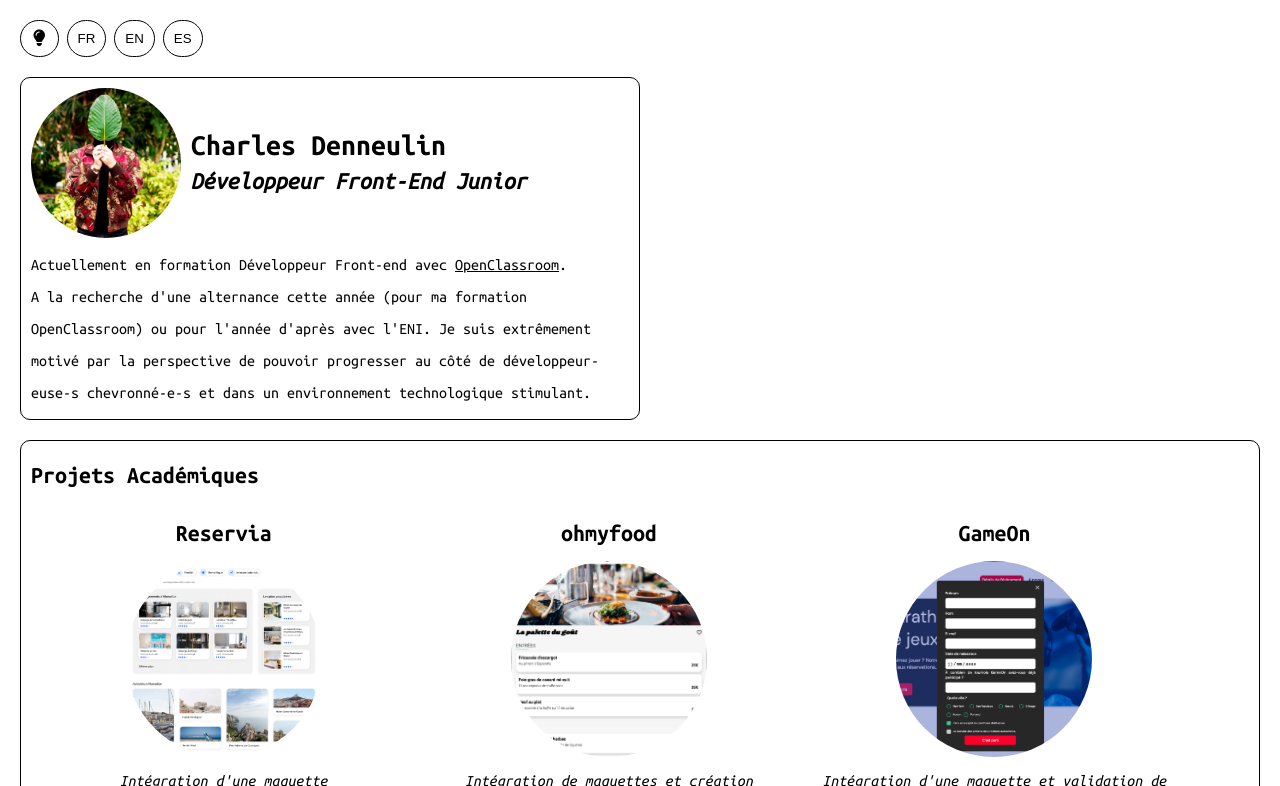
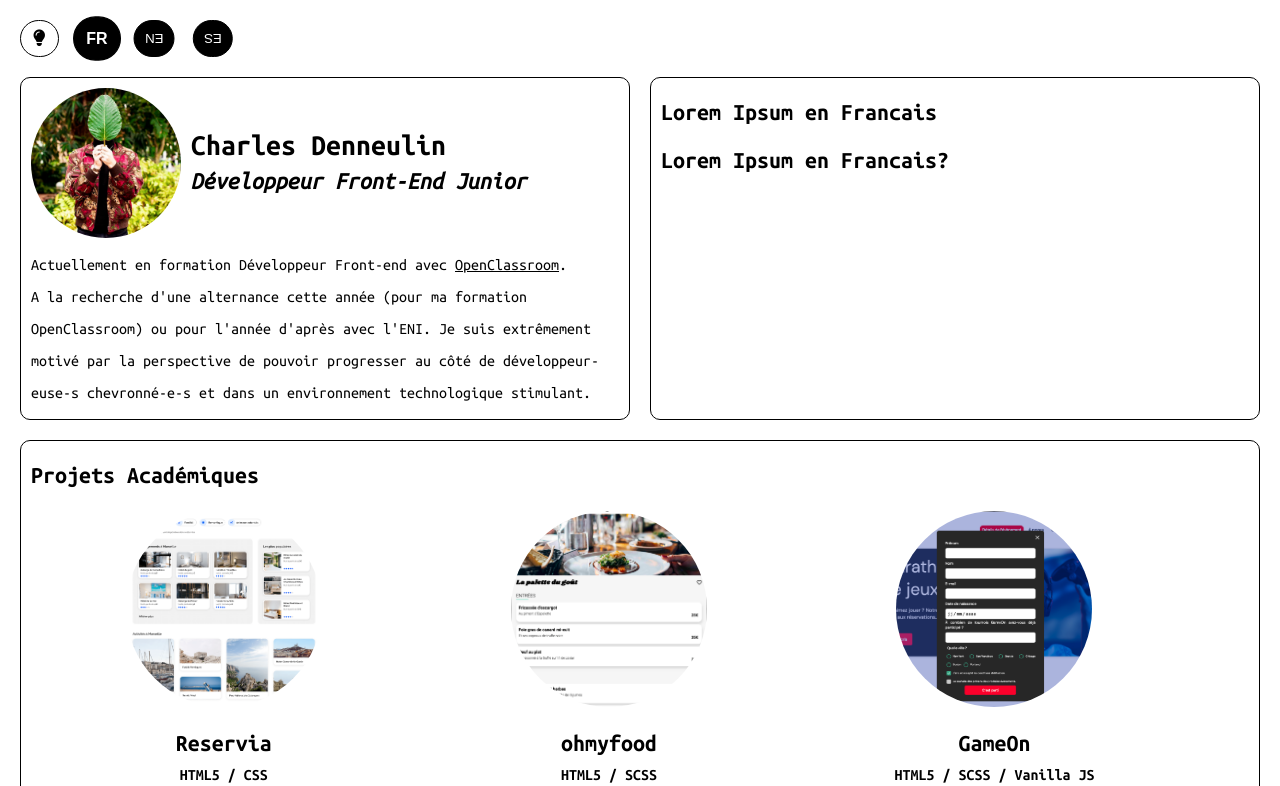
Before and after one commit to Alphasud/mywebsite, a website with bundled scripts: page index.html in a window 1280 px wide. Both pictures are taken after a click on the button "FR". Shown: the top 786 px of the page. Built offline with nearby package versions, Linux system fonts and the light colour scheme.

Commit message:
added occupation area

```diff
--- a/index.html
+++ b/index.html
@@ -30,7 +30,10 @@
         </button>
       </header>
       <main class="main">
-        <section class="presentation"></section>
+        <div class="top">
+          <section class="presentation"></section>
+          <section class="occupation"></section>
+        </div>
         <section class="projects">
           <h1>Projets Académiques</h1>
           <div class="projects__elements"></div>
--- /dev/null
+++ b/js/components/occupationCard.js
@@ -0,0 +1,17 @@
+class OccupationCard {
+  constructor() {
+    this.createOccupationCard = function (data) {
+      const dataDisplayed = data.map((element) => {
+        return `
+        <div class='occupation__top'>
+            <h1>${element.text}</h1>
+            <h2>${element.text}?</h2>
+        </div>
+            `;
+      });
+      return dataDisplayed;
+    };
+  }
+}
+
+export { OccupationCard as default };
--- a/js/components/projectCard.js
+++ b/js/components/projectCard.js
@@ -4,14 +4,14 @@ class ProjectCard {
       const dataDisplayed = data.map((element) => {
         return `
         <article class='projects__elements__item'>
-            <h2>${element.title}</h2>
             <div class='projects__elements__item__image'>
             <img src='${element.photo}' alt='${element.title}'>
             </div>
+            <h2 class='projects__elements__item__title'>${element.title}</h2>
+            <p class='projects__elements__item__techno'>${element.techno}</p>
             <p class='projects__elements__item__description'>${element.description}</p>
-            <p class='projects__elements__item__techno'>${element.techno}</p>
+            <a class='projects__elements__item__link' href='${element.sourcecode}'>Source Code</a>
             <a class='projects__elements__item__link' href='${element.website}'>Website</a>
-            <a class='projects__elements__item__link' href='${element.sourcecode}'>Source Code</a>
         </article>
             `;
       });
--- a/js/data.js
+++ b/js/data.js
@@ -32,6 +32,33 @@ const data = [
         tagline: 'Desarollador Front-End Junior',
         description: `Ahora estudiando sobre la plataforma <a class="presentation__link" href="">OpenClassroom</a>. Illum sed optio dolor assumenda soluta ipsa quae accusantium vitae minus. Illum sed optio dolor assumenda soluta ipsa quae accusantium vitae minus.`,
         photo: './picture.png',
+      },
+    ],
+  },
+];
+
+const occupation = [
+  {
+    french: [
+      {
+        text: 'Lorem Ipsum en Francais',
+        textother: '',
+      },
+    ],
+  },
+  {
+    english: [
+      {
+        text: 'Lorem Ipsum in English',
+        textother: '',
+      },
+    ],
+  },
+  {
+    spanish: [
+      {
+        text: 'Lorem Ipsum en Español',
+        textother: '',
       },
     ],
   },
@@ -190,4 +217,4 @@ const projects = [
   },
 ];
 
-export { data, projects };
+export { data, occupation, projects };
--- a/js/main.js
+++ b/js/main.js
@@ -1,10 +1,13 @@
-import { data, projects } from './data.js';
+import { data, projects, occupation } from './data.js';
 import PresentationCard from './components/presCard.js';
+import OccupationCard from './components/occupationCard.js';
 import ProjectCard from './components/projectCard.js';
 import {} from './components/darkMode.js';
 
 const toggleLangFr = document.querySelector('.switch__lang__fr');
-//toggleLangFr.classList.add('selected');
+toggleLangFr.classList.add('selected');
+
+////////PRESENTATION//////
 const presentationCard = new PresentationCard();
 const dataFrenchFiltered = data.filter((element) => element.french);
 const dataFrench = dataFrenchFiltered.flatMap((element) => element.french);
@@ -12,6 +15,17 @@ let presentation = presentationCard.createPresentationCard(dataFrench);
 const presentationArea = document.querySelector('.presentation');
 presentationArea.innerHTML = presentation;
 
+///////OCCUPATION///////
+const occupationArea = document.querySelector('.occupation');
+const occupationCard = new OccupationCard();
+const occupationFrenchFiltered = occupation.filter((element) => element.french);
+const occupationFrench = occupationFrenchFiltered.flatMap(
+  (element) => element.french
+);
+let occup = occupationCard.createOccupationCard(occupationFrench);
+occupationArea.innerHTML = occup;
+
+//////PROJECTS//////
 const projectArea = document.querySelector('.projects__elements');
 const projectCard = new ProjectCard();
 const projectDataFrenchFiltered = projects.filter((element) => element.french);
@@ -35,13 +49,14 @@ const projectLinks = document.querySelectorAll(
 toggleLight.addEventListener('click', () => {
   body.classList.toggle('dark');
   clearBulb.classList.toggle('dark-bulb');
-  toggleLight.classList.toggle('white-border');
+  toggleLight.classList.toggle('yellow-border');
   toggleLangFr.classList.toggle('white-border');
   toggleLangEs.classList.toggle('white-border');
   toggleLangEn.classList.toggle('white-border');
   linkOC.classList.toggle('dark-link');
   presentationArea.classList.toggle('dark-pres');
   projectArea.classList.toggle('dark-pres');
+  occupationArea.classList.toggle('dark-pres');
   for (const item of projectLinks) {
     item.classList.toggle('dark-links');
   }
@@ -49,11 +64,25 @@ toggleLight.addEventListener('click', () => {
 
 ///////LANGUAGE SLECTION MANAGMEMENT////////
 toggleLangFr.addEventListener('click', () => {
+  toggleLangFr.classList.add('selected');
+  toggleLangEn.classList.remove('selected');
+  toggleLangEs.classList.remove('selected');
+  ////PRESENTATION
   const dataFrenchFiltered = data.filter((element) => element.french);
   const dataFrench = dataFrenchFiltered.flatMap((element) => element.french);
   presentation = presentationCard.createPresentationCard(dataFrench);
   presentationArea.innerHTML = presentation;
+  ////OCCUPATION
+  const occupationFrenchFiltered = occupation.filter(
+    (element) => element.french
+  );
+  const occupationFrench = occupationFrenchFiltered.flatMap(
+    (element) => element.french
+  );
+  let occup = occupationCard.createOccupationCard(occupationFrench);
+  occupationArea.innerHTML = occup;
 
+  /////PROJECTS
   const projectDataFrenchFiltered = projects.filter(
     (element) => element.french
   );
@@ -65,11 +94,22 @@ toggleLangFr.addEventListener('click', () => {
 });
 
 toggleLangEn.addEventListener('click', () => {
+  toggleLangEn.classList.add('selected');
+  toggleLangFr.classList.remove('selected');
+  toggleLangEs.classList.remove('selected');
+  ////PRESENTATION
   const dataEngFiltered = data.filter((element) => element.english);
   const dataEng = dataEngFiltered.flatMap((element) => element.english);
   presentation = presentationCard.createPresentationCard(dataEng);
   presentationArea.innerHTML = presentation;
-
+  /////OCCUPATION
+  const occupationEngFiltered = occupation.filter((element) => element.english);
+  const occupationEng = occupationEngFiltered.flatMap(
+    (element) => element.english
+  );
+  occup = occupationCard.createOccupationCard(occupationEng);
+  occupationArea.innerHTML = occup;
+  /////PROJECT
   const projectDataEngFiltered = projects.filter((element) => element.english);
   const projectEng = projectDataEngFiltered.flatMap(
     (element) => element.english
@@ -79,11 +119,24 @@ toggleLangEn.addEventListener('click', () => {
 });
 
 toggleLangEs.addEventListener('click', () => {
+  toggleLangEs.classList.add('selected');
+  toggleLangEn.classList.remove('selected');
+  toggleLangFr.classList.remove('selected');
+  ////PRESENTATION
   const dataEspFiltered = data.filter((element) => element.spanish);
   const dataEsp = dataEspFiltered.flatMap((element) => element.spanish);
   presentation = presentationCard.createPresentationCard(dataEsp);
   presentationArea.innerHTML = presentation;
-
+  /////OCCUPATION
+  const occupationSpanFiltered = occupation.filter(
+    (element) => element.spanish
+  );
+  const occupationSpan = occupationSpanFiltered.flatMap(
+    (element) => element.spanish
+  );
+  occup = occupationCard.createOccupationCard(occupationSpan);
+  occupationArea.innerHTML = occup;
+  /////PROJECTS
   const projectDataSpanFiltered = projects.filter((element) => element.spanish);
   const projectSpan = projectDataSpanFiltered.flatMap(
     (element) => element.spanish
@@ -91,14 +144,3 @@ toggleLangEs.addEventListener('click', () => {
   let projectElement = projectCard.createProjectCard(projectSpan);
   projectArea.innerHTML = projectElement;
 });
-
-const darkModeObserver = new MutationObserver(() => {
-  if (body.classList.contains('dark')) {
-    console.log('hello');
-    const selected = document.querySelector('.selected');
-    console.log(selected);
-    selected.classList.add('selected-dark');
-    selected.classList.remove('selected');
-  }
-});
-darkModeObserver.observe(body, { subtree: true, childList: true });
--- a/sass/components/_dark-mode-button.scss
+++ b/sass/components/_dark-mode-button.scss
@@ -11,24 +11,27 @@
   &__lang__en,
   &__lang__es {
     border: 1px solid #000;
-    background-color: transparent;
+    background-color: #000;
+    color: #fff;
     margin-top: 2rem;
+    margin-left: 1rem;
     border-radius: 100px;
     cursor: pointer;
     padding: 1rem 1rem;
+    transform: rotate(-180deg);
+    transition: transform 0.2s ease;
   }
 }
+.yellow-border {
+  border: 1px solid #ffff00;
+}
+
 .white-border {
-  border: 1px solid #ffff00;
-  color: #ffff00;
+  border: 1px solid #fff;
+  color: #fff;
 }
 
 .selected {
-  background-color: #000;
-  color: #fff;
+  font-weight: 700;
+  transform: rotate(0deg) scale(1.2);
 }
-
-.selected-dark {
-  background-color: #ffff00;
-  color: #000;
-}
--- a/sass/layout/_navigation.scss
+++ b/sass/layout/_navigation.scss
@@ -2,8 +2,21 @@ main {
   display: flex;
   flex-direction: column;
 }
+.top {
+  display: flex;
+}
+.occupation {
+  margin-left: 1rem;
+  margin-top: 2rem;
+  background-color: transparent;
+  border: 1px solid black;
+  border-radius: 10px;
+  padding: 1rem;
+  width: 50%;
+  transition: background-color 0.25s ease-in;
+}
 .presentation {
-  margin-right: 0.5rem;
+  margin-right: 1rem;
   margin-top: 2rem;
   background-color: transparent;
   border: 1px solid black;
@@ -73,6 +86,7 @@ main {
         text-align: center;
         font-style: italic;
         line-height: 1.5;
+        margin-bottom: 1rem;
       }
 
       &__techno {
@@ -81,8 +95,8 @@ main {
         margin-bottom: 1rem;
       }
 
-      h2 {
-        height: 5rem;
+      &__title {
+        height: 4rem;
       }
 
       &__link {
```
Also changed, not shown: css/style.css, 1 other file.
